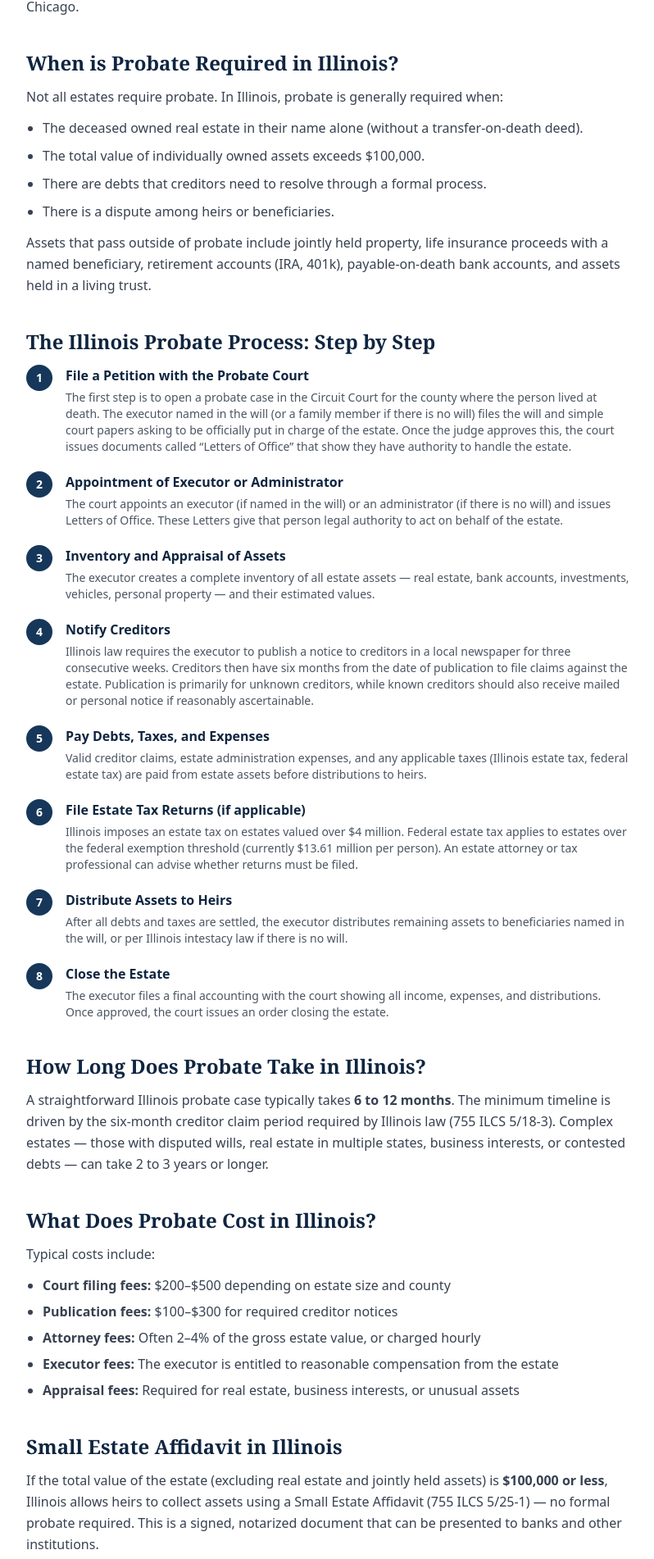
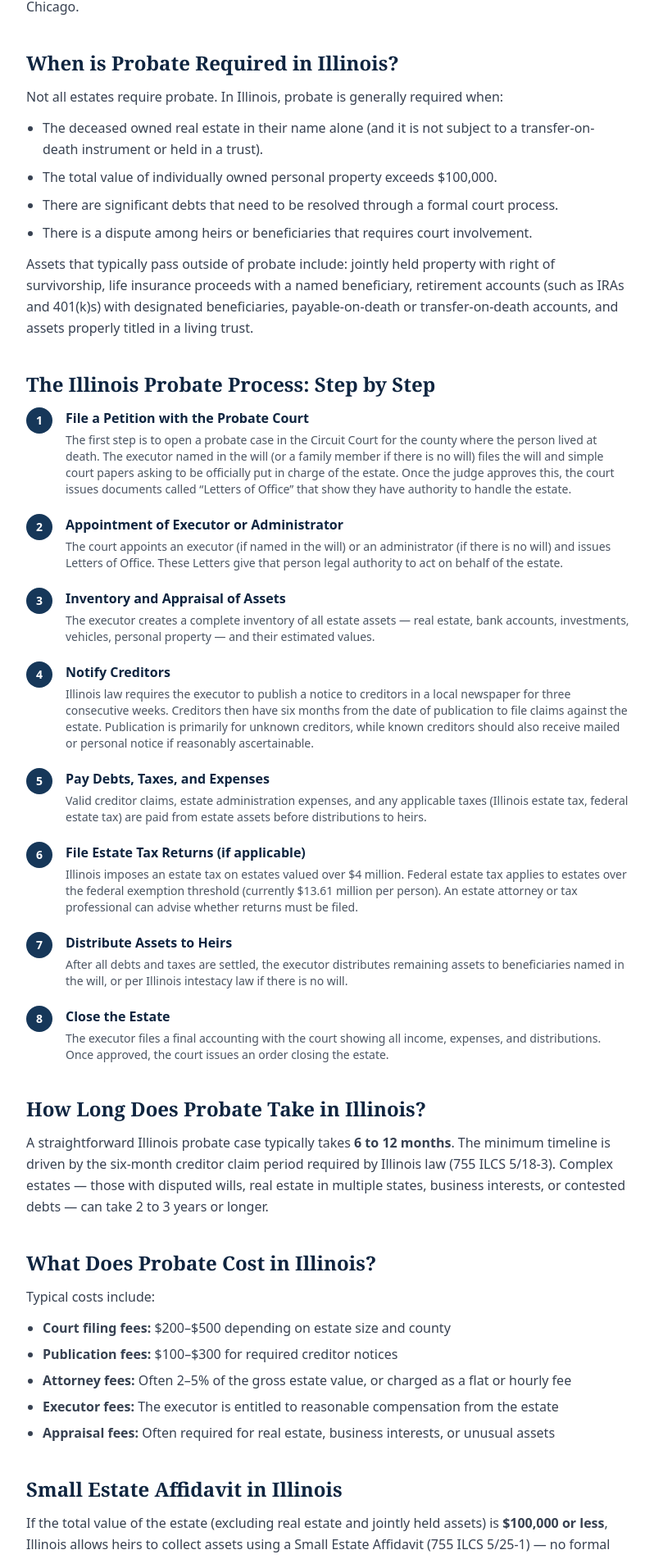
Before and after one commit to arouvalis/illinois-probate-directory, a Next.js app: page /resources/how-probate-works-illinois in a window 1280 px wide. Shown: the part 515-2417 px from the top of the page at 82% size, without its empty margins (240-1038 px from the left). Built offline with nearby package versions, Linux system fonts and the light colour scheme.

Commit message:
Update How Probate Works page - probate required and cost sections

```diff
--- a/src/app/resources/how-probate-works-illinois/page.tsx
+++ b/src/app/resources/how-probate-works-illinois/page.tsx
@@ -52,15 +52,16 @@ export default function HowProbateWorksPage() {
               Not all estates require probate. In Illinois, probate is generally required when:
             </p>
             <ul className="mt-3 space-y-2 list-disc list-outside ml-5">
-              <li>The deceased owned real estate in their name alone (without a transfer-on-death deed).</li>
-              <li>The total value of individually owned assets exceeds $100,000.</li>
-              <li>There are debts that creditors need to resolve through a formal process.</li>
-              <li>There is a dispute among heirs or beneficiaries.</li>
+              <li>The deceased owned real estate in their name alone (and it is not subject to a transfer-on-death instrument or held in a trust).</li>
+              <li>The total value of individually owned personal property exceeds $100,000.</li>
+              <li>There are significant debts that need to be resolved through a formal court process.</li>
+              <li>There is a dispute among heirs or beneficiaries that requires court involvement.</li>
             </ul>
             <p className="mt-3">
-              Assets that pass outside of probate include jointly held property, life insurance
-              proceeds with a named beneficiary, retirement accounts (IRA, 401k), payable-on-death
-              bank accounts, and assets held in a living trust.
+              Assets that typically pass outside of probate include: jointly held property with right
+              of survivorship, life insurance proceeds with a named beneficiary, retirement accounts
+              (such as IRAs and 401(k)s) with designated beneficiaries, payable-on-death or
+              transfer-on-death accounts, and assets properly titled in a living trust.
             </p>
           </section>
 
@@ -145,9 +146,9 @@ export default function HowProbateWorksPage() {
             <ul className="mt-3 space-y-1.5 list-disc list-outside ml-5">
               <li><strong>Court filing fees:</strong> $200–$500 depending on estate size and county</li>
               <li><strong>Publication fees:</strong> $100–$300 for required creditor notices</li>
-              <li><strong>Attorney fees:</strong> Often 2–4% of the gross estate value, or charged hourly</li>
+              <li><strong>Attorney fees:</strong> Often 2–5% of the gross estate value, or charged as a flat or hourly fee</li>
               <li><strong>Executor fees:</strong> The executor is entitled to reasonable compensation from the estate</li>
-              <li><strong>Appraisal fees:</strong> Required for real estate, business interests, or unusual assets</li>
+              <li><strong>Appraisal fees:</strong> Often required for real estate, business interests, or unusual assets</li>
             </ul>
           </section>
 
```
